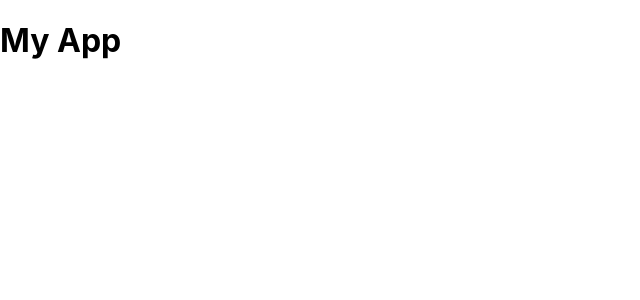
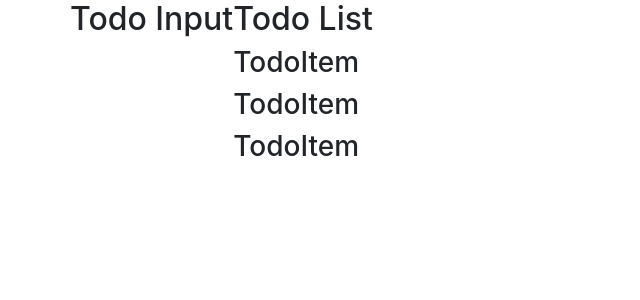
Before and after one commit to mb2o/react-todo-list, a React (Create React App) app: page / in a window 1280 px wide. Shown: the top 300 px of the page, without its empty margins (0-640 px from the left). Built offline with nearby package versions, Linux system fonts and the light colour scheme.

Commit message:
Bootstrap and Folder Structure

```diff
--- a/public/index.html
+++ b/public/index.html
@@ -12,6 +12,7 @@
   </head>
   <body>
     <noscript>You need to enable JavaScript to run this app.</noscript>
+
     <div id="root"></div>
   </body>
 </html>
--- a/src/App.js
+++ b/src/App.js
@@ -1,7 +1,18 @@
 import React from 'react';
+import uuid from 'uuid';
+import TodoInput from './components/TodoInput';
+import TodoList from './components/TodoList';
+import 'bootstrap/dist/css/bootstrap.min.css';
 
 function App() {
-  return <h1>My App</h1>;
+  return (
+    <div className="container">
+      <div className="row">
+        <TodoInput />
+        <TodoList />
+      </div>
+    </div>
+  );
 }
 
 export default App;
--- /dev/null
+++ b/src/components/TodoInput.js
@@ -0,0 +1,11 @@
+import React, { Component } from 'react';
+
+export default class TodoInput extends Component {
+  render() {
+    return (
+      <div>
+        <h2>Todo Input</h2>
+      </div>
+    );
+  }
+}
--- /dev/null
+++ b/src/components/TodoItem.js
@@ -0,0 +1,11 @@
+import React, { Component } from 'react';
+
+export default class TodoItem extends Component {
+  render() {
+    return (
+      <div>
+        <h3>TodoItem</h3>
+      </div>
+    );
+  }
+}
--- /dev/null
+++ b/src/components/TodoList.js
@@ -0,0 +1,15 @@
+import React, { Component } from 'react';
+import TodoItem from './TodoItem';
+
+export default class TodoList extends Component {
+  render() {
+    return (
+      <section>
+        <h2>Todo List</h2>
+        <TodoItem />
+        <TodoItem />
+        <TodoItem />
+      </section>
+    );
+  }
+}
```
Also changed, not shown: src/App.css (added), src/logo.svg (deleted).
